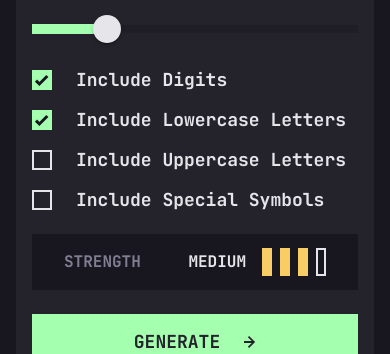
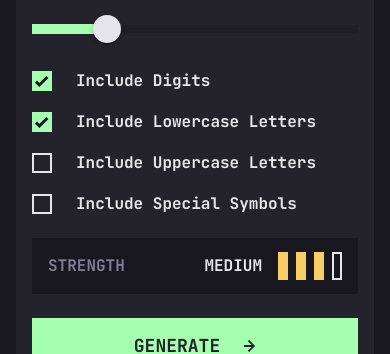
Before and after one commit to sovaz1997/password-generator-app, a React (Vite) app: page / in a window 390 px wide. Shown: the part 189-543 px from the top of the page. Built offline with nearby package versions, Linux system fonts and the light colour scheme.

Commit message:
Improve mobile style (paddings ,fix previous)

```diff
--- a/src/components/charset-control/charset-control.tsx
+++ b/src/components/charset-control/charset-control.tsx
@@ -1,8 +1,9 @@
 import React, { FC } from 'react';
 import {
-  Checkbox, FormControlLabel, FormGroup, styled,
+  Checkbox, FormControlLabel, FormGroup, styled, Typography,
 } from '@mui/material';
 import { PasswordCharsSet } from '@/constants/password';
+import useScreenSize, { ScreenTypes } from '@/hooks/use-screen-size';
 
 const CharsetToggleFormGroup = styled(FormGroup)`
   display: flex;
@@ -23,6 +24,8 @@ interface CharsetSelectorProps {
 }
 
 const CharsetControl: FC<CharsetSelectorProps> = ({ value, onChange }) => {
+  const screenSize = useScreenSize();
+
   const handleChange = (set: PasswordCharsSet, checked: boolean) => {
     const charsSet = new Set([...value]);
 
@@ -47,7 +50,13 @@ const CharsetControl: FC<CharsetSelectorProps> = ({ value, onChange }) => {
             disabled={isChecked && value.length === 1}
           />
         )}
-        label={CHAR_SETS_LABEL_MAP[set]}
+        label={(
+          <Typography
+            variant={screenSize === ScreenTypes.MOBILE ? 'BodyM' : 'BodyL'}
+          >
+            {CHAR_SETS_LABEL_MAP[set]}
+          </Typography>
+        )}
       />
     );
   };
--- a/src/components/password-field/copy-button/copy-button.tsx
+++ b/src/components/password-field/copy-button/copy-button.tsx
@@ -14,7 +14,7 @@ const Wrapper = styled(Box)`
   position: relative;
   display: flex;
   justify-content: flex-end;
-  width: 105px;
+  width: 115px;
   z-index: 0;
 `;
 
@@ -75,7 +75,7 @@ const CopyButton: FC<CopyButtonProps> = ({
 
   return (
     <Wrapper>
-      <CopiedText show={showCopiedText} color={fill} textTransform="uppercase">Copied</CopiedText>
+      <CopiedText show={showCopiedText} color={fill} textTransform="uppercase" variant="BodyL">Copied</CopiedText>
       <IconButton
         onMouseDown={(e) => e.preventDefault()}
         fill={fill}
--- a/src/components/password-field/password-field.tsx
+++ b/src/components/password-field/password-field.tsx
@@ -41,7 +41,6 @@ const PasswordField: FC<PasswordFieldProps> = ({ value }) => {
     />
   );
 
-  // TODO: Split by style
   return (
     <S.Wrapper
       onClick={passwordClipboard.copy}
--- a/src/components/password-strength-indicator/password-strength-indicator.style.ts
+++ b/src/components/password-strength-indicator/password-strength-indicator.style.ts
@@ -10,8 +10,9 @@ const Wrapper = styled(Box)`
   justify-content: space-between;
   height: 72px;
 
-  ${(p) => p.theme.breakpoints.down('lg')} {
+  ${(p) => p.theme.breakpoints.down('md')} {
     height: 56px;
+    padding: 0 16px;
   }
 `;
 export default {
```
